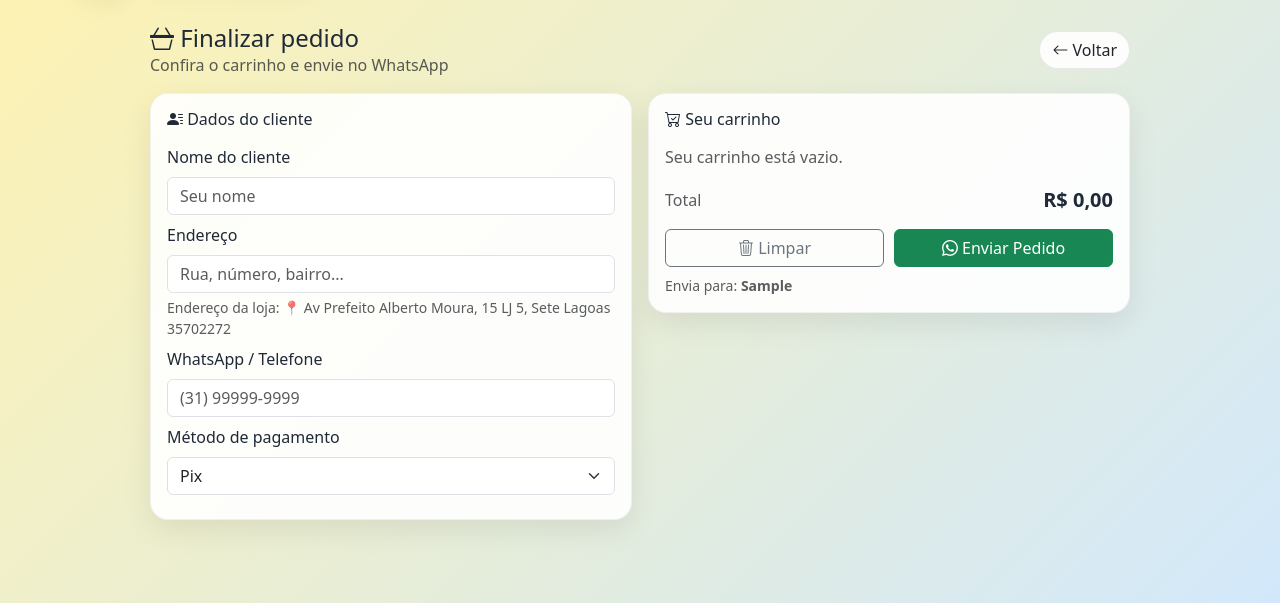
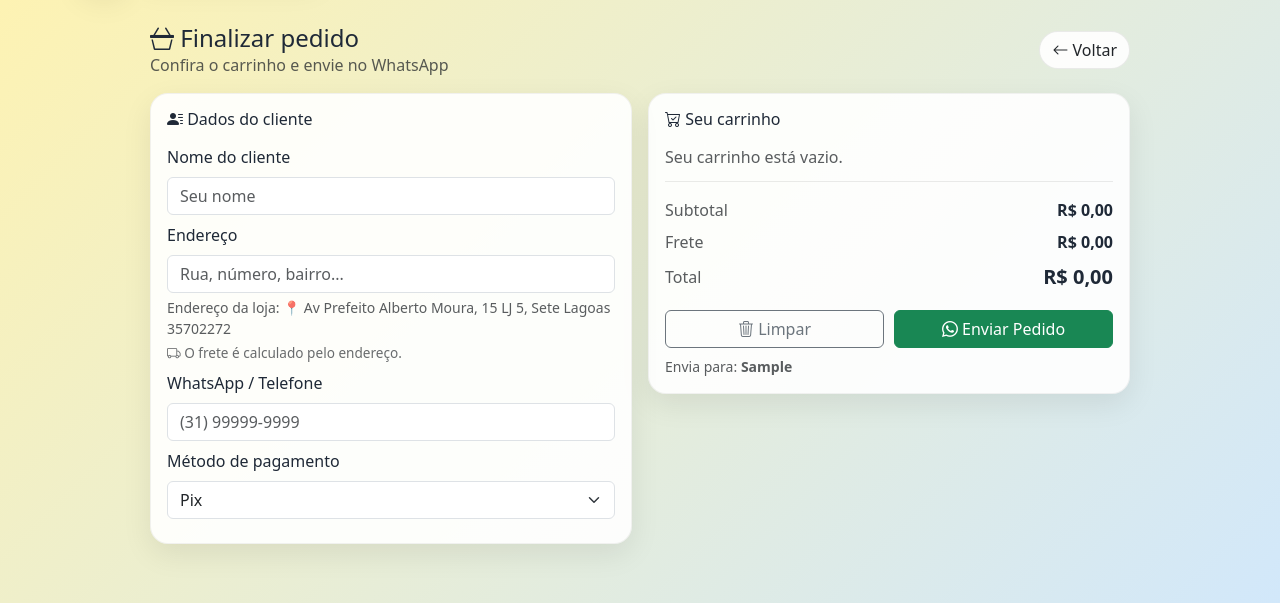
Before and after one commit to gabrieldigitalsales-del/distribuidorabebidas, a Python web app: template templates/checkout.html in a window 1280 px wide. Shown: the part 77-680 px from the top of the page. Run offline with Jinja, Linux system fonts and the light colour scheme; the template is opened without the code that fills it: most values are stand-ins (such as "Sample title", 1, 10 or a date in 2020).

Commit message:
Atualizar o checkout.html

```diff
--- a/templates/checkout.html
+++ b/templates/checkout.html
@@ -13,7 +13,7 @@
     border: 1px solid rgba(0,0,0,.05);
   }
 
-  /* ✅ garante que o card do formulário fique acima de qualquer coisa do layout */
+  /* garante que o card do formulário fique acima de qualquer coisa do layout */
   #formCard{
     position: relative;
     z-index: 20;
@@ -76,7 +76,21 @@
     }
   }
 
-  /* ✅ garante que o input do troco seja “clicável” */
+  /* Frete box */
+  .totals-box{
+    border-top: 1px solid rgba(0,0,0,.08);
+    margin-top: 12px;
+    padding-top: 12px;
+  }
+  .totals-row{
+    display:flex;
+    align-items:center;
+    justify-content:space-between;
+    gap:12px;
+    padding: 4px 0;
+  }
+
+  /* Campo troco sempre clicável */
   #changeWrap{
     position: relative;
     z-index: 30;
@@ -86,6 +100,11 @@
     z-index: 31;
     pointer-events: auto;
     touch-action: manipulation;
+  }
+
+  .ship-hint{
+    font-size: .85rem;
+    opacity: .9;
   }
 </style>
 
@@ -114,12 +133,17 @@
         <div class="mb-2">
           <label class="form-label">Endereço</label>
           <input class="form-control" id="address" placeholder="Rua, número, bairro..." required>
-          <div class="form-text">Endereço da loja: 📍 Av Prefeito Alberto Moura, 15 LJ 5, Sete Lagoas 35702272</div>
+          <div class="form-text">
+            Endereço da loja: 📍 Av Prefeito Alberto Moura, 15 LJ 5, Sete Lagoas 35702272
+          </div>
+          <div class="text-muted ship-hint mt-1">
+            <i class="bi bi-truck"></i> O frete é calculado pelo endereço.
+          </div>
         </div>
 
         <div class="mb-2">
           <label class="form-label">WhatsApp / Telefone</label>
-          <input class="form-control" id="phone" placeholder="(31) 99999-9999" required>
+          <input class="form-control" id="phone" placeholder="(31) 99999-9999" required inputmode="tel">
         </div>
 
         <div class="mb-2">
@@ -134,8 +158,6 @@
 
         <div class="mb-2" id="changeWrap" style="display:none;">
           <label class="form-label">Troco para quanto?</label>
-
-          <!-- ✅ Hack Android/Chrome: readonly -> remove no toque/foco e força teclado -->
           <input
             class="form-control"
             id="change_for"
@@ -143,7 +165,6 @@
             inputmode="decimal"
             autocomplete="off"
             placeholder="Ex: 100,00"
-            readonly
           >
         </div>
 
@@ -157,9 +178,23 @@
 
         <div id="cartList" class="mb-2"></div>
 
-        <div class="d-flex justify-content-between align-items-center mt-3">
-          <div class="text-muted">Total</div>
-          <div class="fw-bold fs-5" id="totalText">R$ 0,00</div>
+        <!-- Totais (NOVO) -->
+        <div class="totals-box">
+          <div class="totals-row">
+            <div class="text-muted">Subtotal</div>
+            <div class="fw-semibold" id="subtotalText">R$ 0,00</div>
+          </div>
+          <div class="totals-row">
+            <div class="text-muted">
+              Frete
+              <span class="text-muted small" id="shipStatus"></span>
+            </div>
+            <div class="fw-semibold" id="shippingText">R$ 0,00</div>
+          </div>
+          <div class="totals-row">
+            <div class="text-muted">Total</div>
+            <div class="fw-bold fs-5" id="totalText">R$ 0,00</div>
+          </div>
         </div>
 
         <div class="cart-actions">
@@ -186,6 +221,11 @@
 <script>
   const CART_KEY = "nc_cart_v1";
 
+  // estado do frete
+  let SHIPPING_FEE_CENTS = 0;
+  let SUBTOTAL_CENTS = 0;
+  let shippingTimer = null;
+
   function loadCart(){
     try { return JSON.parse(localStorage.getItem(CART_KEY) || "{}"); }
     catch(e){ return {}; }
@@ -194,6 +234,8 @@
   function saveCart(cart){
     localStorage.setItem(CART_KEY, JSON.stringify(cart));
     renderCart();
+    // quando muda carrinho, atualiza total
+    renderTotals();
   }
 
   function moneyBR(cents){
@@ -203,7 +245,10 @@
 
   function clearCart(){
     localStorage.removeItem(CART_KEY);
+    SHIPPING_FEE_CENTS = 0;
     renderCart();
+    renderTotals();
+    updateShippingLabelIdle();
   }
 
   function inc(id){
@@ -226,19 +271,20 @@
   function renderCart(){
     const cart = loadCart();
     const list = document.getElementById("cartList");
-    let total = 0;
+    let subtotal = 0;
 
     const entries = Object.values(cart);
     if(entries.length === 0){
       list.innerHTML = `<div class="text-muted">Seu carrinho está vazio.</div>`;
-      document.getElementById("totalText").textContent = moneyBR(0);
+      SUBTOTAL_CENTS = 0;
+      document.getElementById("subtotalText").textContent = moneyBR(0);
       return;
     }
 
     list.innerHTML = "";
     entries.forEach(it=>{
-      const subtotal = (it.qty || 0) * (it.price_cents || 0);
-      total += subtotal;
+      const subtotalItem = (it.qty || 0) * (it.price_cents || 0);
+      subtotal += subtotalItem;
 
       const row = document.createElement("div");
       row.className = "cart-item";
@@ -259,20 +305,20 @@
           </button>
         </div>
 
-        <div class="cart-price">${moneyBR(subtotal)}</div>
+        <div class="cart-price">${moneyBR(subtotalItem)}</div>
       `;
 
       list.appendChild(row);
     });
 
-    document.getElementById("totalText").textContent = moneyBR(total);
+    SUBTOTAL_CENTS = subtotal;
+    document.getElementById("subtotalText").textContent = moneyBR(SUBTOTAL_CENTS);
   }
 
-  function enableChangeInput(){
-    const input = document.getElementById("change_for");
-    if(!input) return;
-    input.removeAttribute("readonly");
-    input.focus({preventScroll: true});
+  function renderTotals(){
+    document.getElementById("shippingText").textContent = moneyBR(SHIPPING_FEE_CENTS);
+    const total = (SUBTOTAL_CENTS || 0) + (SHIPPING_FEE_CENTS || 0);
+    document.getElementById("totalText").textContent = moneyBR(total);
   }
 
   function toggleChange(){
@@ -282,16 +328,65 @@
 
     if(pm === "dinheiro"){
       wrap.style.display = "";
-      // mantém readonly até o toque (evita bloqueio de teclado no Android)
       if(input){
-        input.setAttribute("readonly", "readonly");
-        // dá um “empurrão” visual (não força teclado sozinho)
-        setTimeout(()=>{ input.scrollIntoView({behavior:"smooth", block:"center"}); }, 120);
+        // tenta focar (Android abre teclado quando é ação direta do usuário)
+        setTimeout(()=> input.focus(), 60);
       }
     } else {
       wrap.style.display = "none";
       if(input) input.value = "";
     }
+  }
+
+  function updateShippingLabelIdle(){
+    const status = document.getElementById("shipStatus");
+    if(status) status.textContent = "";
+  }
+
+  function updateShippingLabelLoading(){
+    const status = document.getElementById("shipStatus");
+    if(status) status.textContent = " (calculando...)";
+  }
+
+  function updateShippingLabelDone(){
+    const status = document.getElementById("shipStatus");
+    if(status) status.textContent = "";
+  }
+
+  async function quoteShippingNow(){
+    const address = (document.getElementById("address").value || "").trim();
+    if(!address){
+      SHIPPING_FEE_CENTS = 0;
+      renderTotals();
+      updateShippingLabelIdle();
+      return;
+    }
+
+    updateShippingLabelLoading();
+
+    try{
+      const res = await fetch("/api/shipping_quote", {
+        method: "POST",
+        headers: {"Content-Type":"application/json"},
+        body: JSON.stringify({address})
+      });
+      const data = await res.json();
+      if(res.ok){
+        SHIPPING_FEE_CENTS = parseInt(data.fee_cents || 0, 10) || 0;
+      } else {
+        SHIPPING_FEE_CENTS = 0;
+      }
+    }catch(e){
+      SHIPPING_FEE_CENTS = 0;
+    }
+
+    updateShippingLabelDone();
+    renderTotals();
+  }
+
+  function debounceShipping(){
+    if(shippingTimer) clearTimeout(shippingTimer);
+    shippingTimer = setTimeout(()=> quoteShippingNow(), 450);
   }
 
   async function sendWhatsApp(){
@@ -309,13 +404,17 @@
       phone: (document.getElementById("phone").value || "").trim(),
       payment_method: (document.getElementById("payment_method").value || "").trim(),
       change_for: (document.getElementById("change_for").value || "").trim(),
-      items
+      items,
+      shipping_fee_cents: SHIPPING_FEE_CENTS  // ✅ NOVO: manda frete pro backend
     };
 
     if(!payload.customer_name || !payload.address || !payload.phone || !payload.payment_method || items.length === 0){
       alert("Preencha os dados e verifique o carrinho.");
       return;
     }
+
+    // garante que o frete está atualizado antes de enviar
+    await quoteShippingNow();
 
     const res = await fetch("/api/whatsapp_link", {
       method: "POST",
@@ -332,22 +431,19 @@
     window.location.href = data.link;
   }
 
-  // ✅ força foco no toque real do usuário (Android/Chrome)
-  document.addEventListener("click", (e)=>{
-    const el = e.target;
-    if(el && el.id === "change_for"){
-      enableChangeInput();
-    }
-  }, true);
+  // ✅ eventos
+  document.getElementById("address")?.addEventListener("input", debounceShipping);
+  document.getElementById("address")?.addEventListener("blur", quoteShippingNow);
 
-  document.addEventListener("touchend", (e)=>{
-    const el = e.target;
-    if(el && el.id === "change_for"){
-      enableChangeInput();
-    }
-  }, {capture:true, passive:true});
+  // quando clicar no campo do troco, foca (ajuda Android/Chrome)
+  document.getElementById("change_for")?.addEventListener("pointerdown", (e)=>{
+    // pointerdown costuma funcionar melhor no Android
+    setTimeout(()=> e.target.focus(), 0);
+  });
 
   toggleChange();
   renderCart();
+  renderTotals();
+  updateShippingLabelIdle();
 </script>
 {% endblock %}
```
